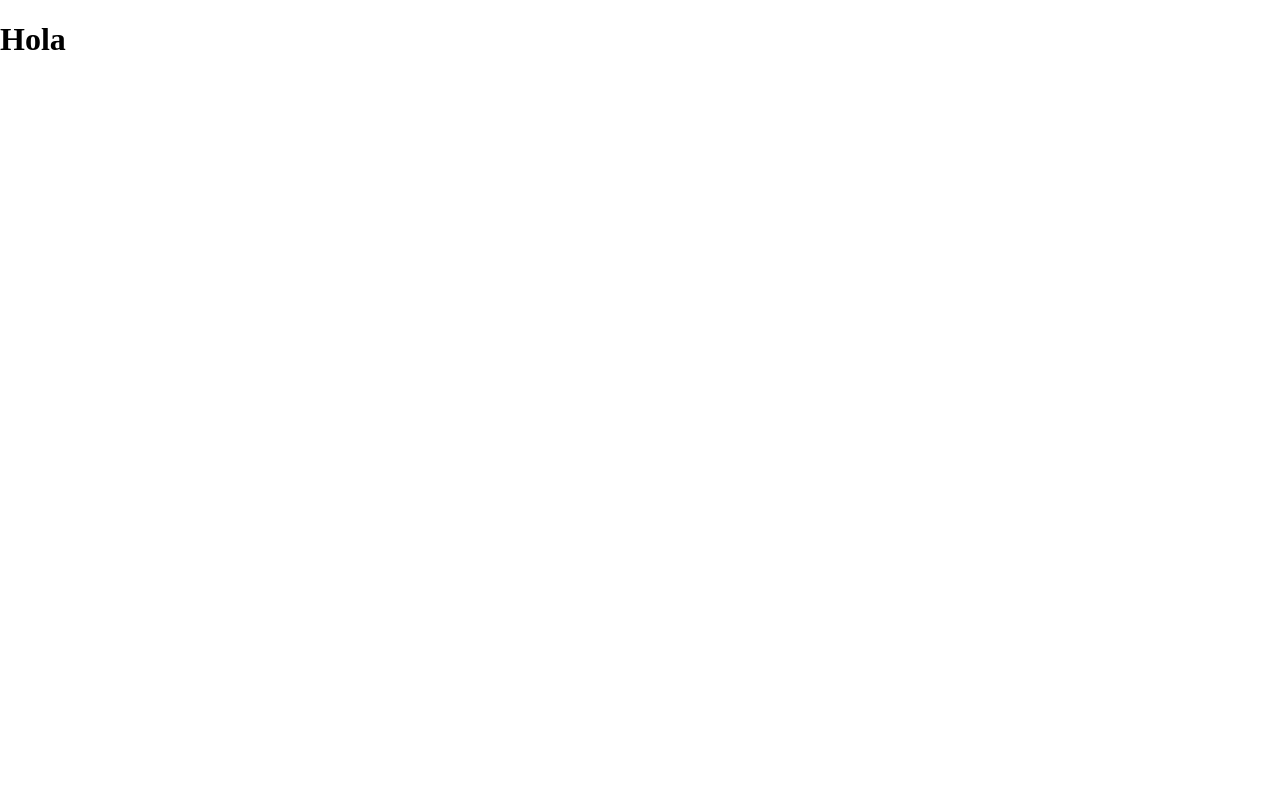
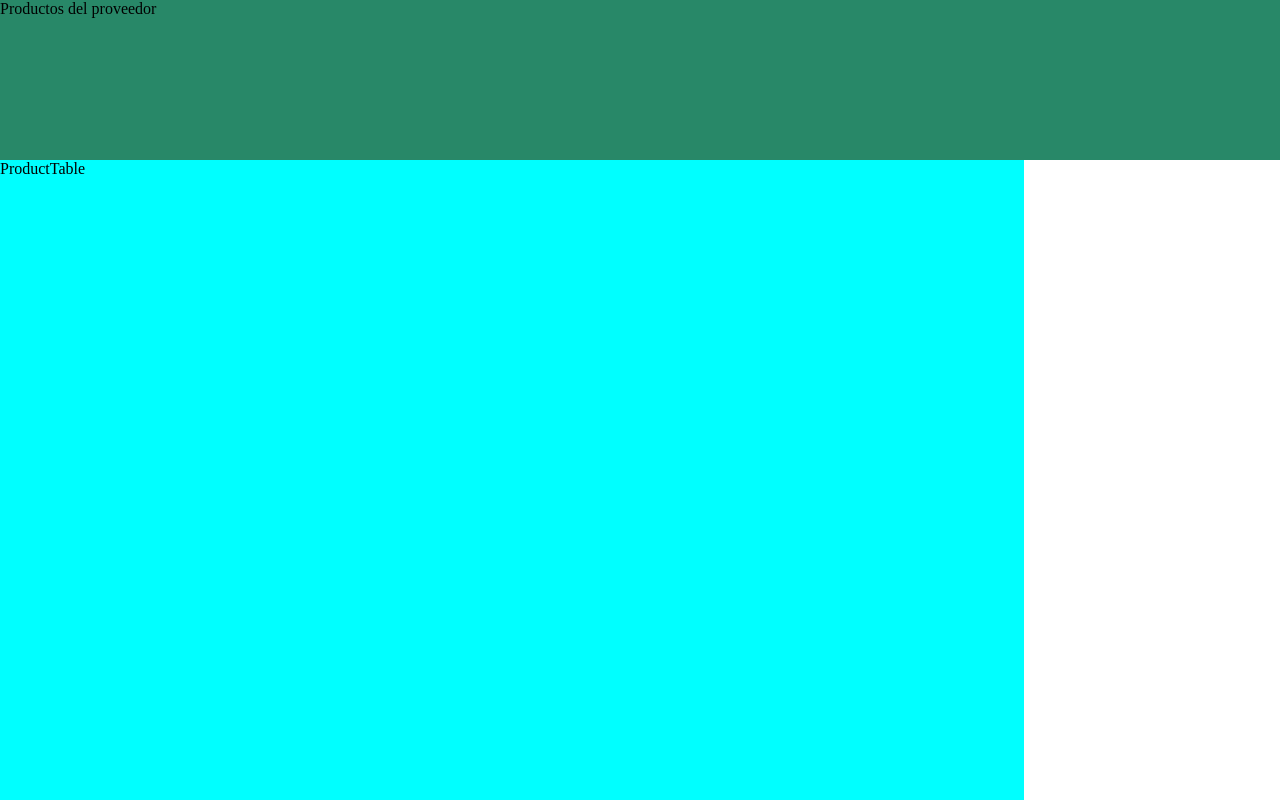
Before and after one commit to Aluonam/project-ecommerce, a Next.js app in the folder e-commerce/: page /PARTNER in a window 1280 px wide. Built offline with nearby package versions, Linux system fonts and the light colour scheme.

Commit message:
boxModel

```diff
--- /dev/null
+++ b/e-commerce/pages/PARTNER/Components/ProductTable/ProductTable.jsx
@@ -0,0 +1,11 @@
+import React from 'react'
+import styleProductTable from './ProductTable.module.css'
+
+
+const ProductTable = () => {
+  return (
+    <div className={styleProductTable.GlobalProductTable}>ProductTable</div>
+  )
+}
+
+export default ProductTable
--- /dev/null
+++ b/e-commerce/pages/PARTNER/Components/ProductTable/ProductTable.module.css
@@ -0,0 +1,6 @@
+
+.GlobalProductTable{
+    background-color: aqua;
+    width: 80vw;
+    height: 80vh;
+}
--- a/e-commerce/pages/PARTNER/index.js
+++ b/e-commerce/pages/PARTNER/index.js
@@ -1,4 +1,6 @@
 import Head from 'next/head'
+import ProductTable from './Components/ProductTable/ProductTable'
+import StylePartner from './stylePartner.module.css'
 
 export default function Home() {
   return (
@@ -10,7 +12,8 @@ export default function Home() {
         <link rel="icon" href="/favicon.ico" />
       </Head>
       <main>
-       <h1>Hola</h1>
+       <div className={StylePartner.titlePartner}>Productos del proveedor</div>
+       <ProductTable></ProductTable>
       </main>
     </>
   )
--- /dev/null
+++ b/e-commerce/pages/PARTNER/stylePartner.module.css
@@ -0,0 +1,6 @@
+
+.titlePartner{
+    background-color: rgb(40, 136, 104);
+    height: 20vh;
+    width: 100vw;
+}
```
